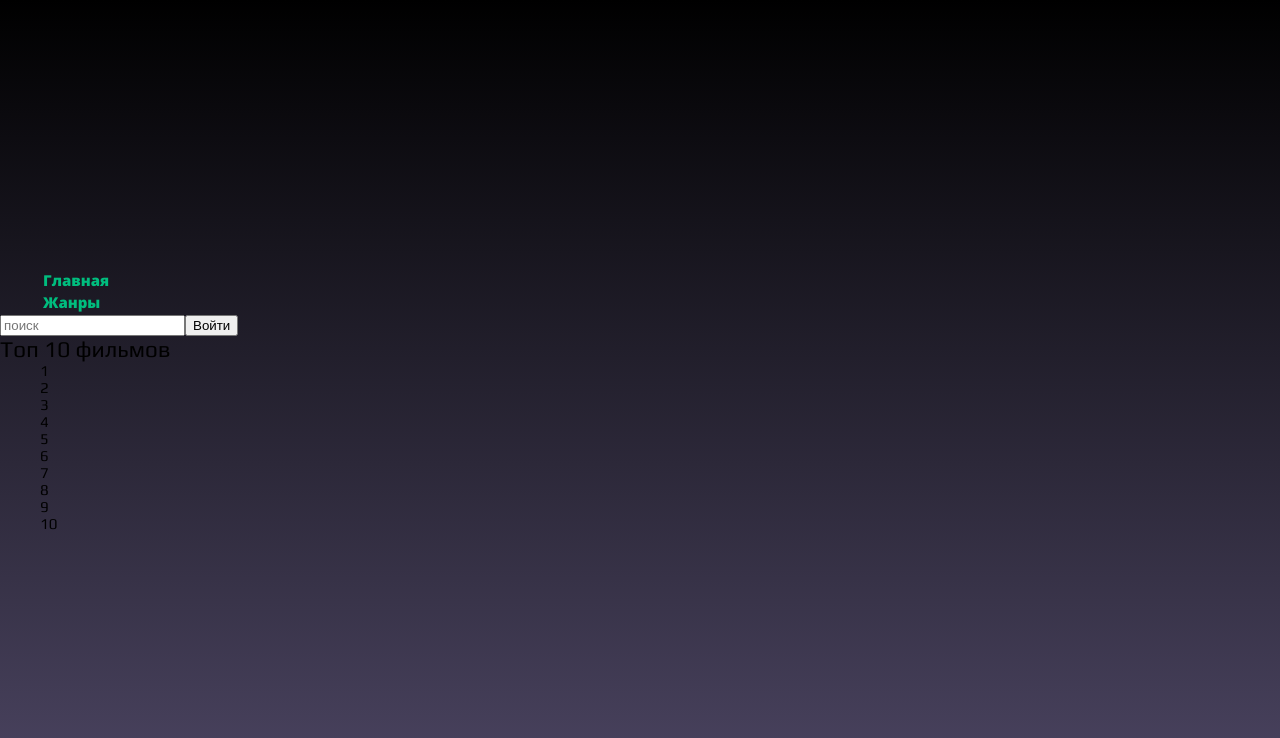
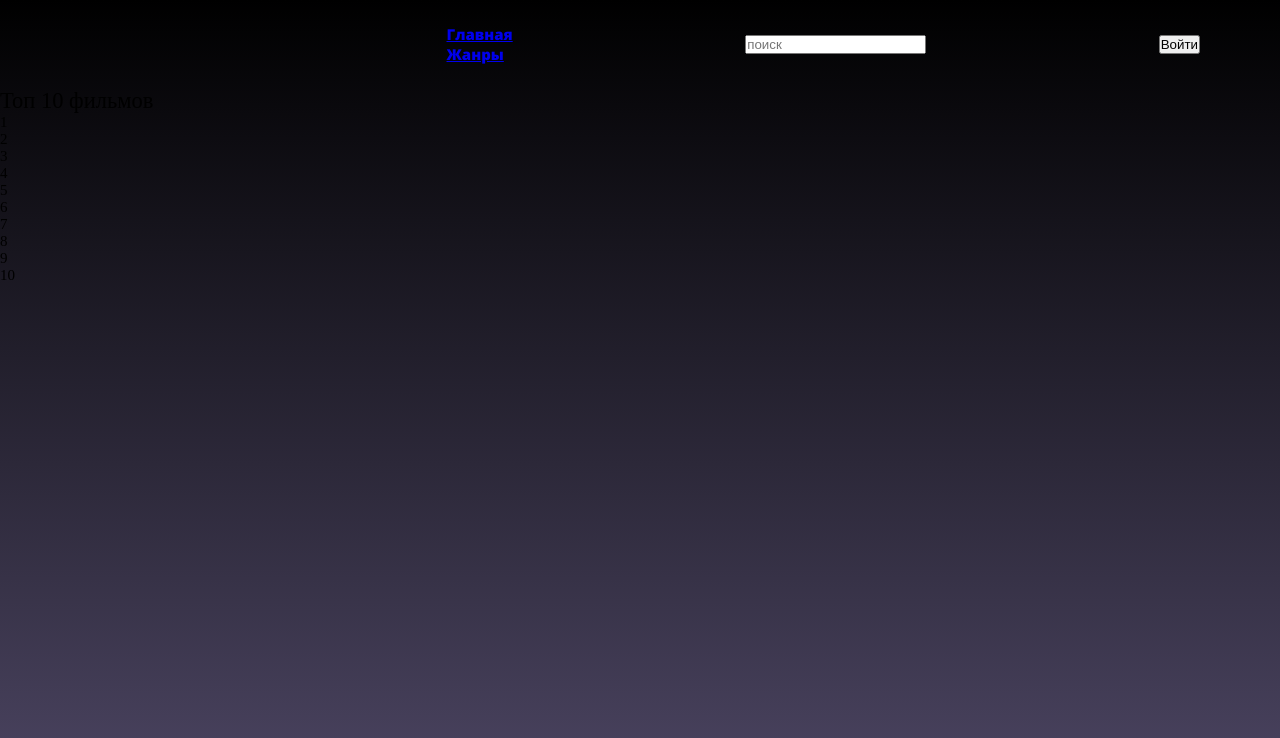
Before and after one commit to sbk-dushman/proj_marusya-cinema, a Vue app: page / in a window 1280 px wide. Shown: the top 738 px of the page. Built offline with nearby package versions, Linux system fonts and the light colour scheme.

Commit message:
start to  blocks

```diff
--- a/src/App.vue
+++ b/src/App.vue
@@ -21,8 +21,4 @@ import AppFooter from './views/AppFooter.vue'
   <AppFooter />
 </template>
 
-<style scoped>
-header {
-  line-height: 1.5;
-}
-</style>
+<style scoped></style>
--- a/src/assets/base.css
+++ b/src/assets/base.css
@@ -81,6 +81,7 @@
   box-sizing: border-box;
   margin: 0;
   font-weight: normal;
+  padding: 0;
 }
 ul {
   list-style: none;
--- a/src/assets/main.css
+++ b/src/assets/main.css
@@ -1,30 +1,7 @@
 @import './base.css';
 
-#app {
+.container {
+  max-width: 1440px;
+  margin: 0 auto;
+  width: 100%;
 }
-
-a,
-.green {
-  text-decoration: none;
-  color: hsla(160, 100%, 37%, 1);
-  transition: 0.4s;
-  padding: 3px;
-}
-
-@media (hover: hover) {
-  a:hover {
-    background-color: hsla(160, 100%, 37%, 0.2);
-  }
-}
-
-@media (min-width: 1024px) {
-  body {
-    display: flex;
-    place-items: center;
-  }
-
-  #app {
-    font-family: var(--font-family);
-
-  }
-}
--- a/src/views/AppFooter.vue
+++ b/src/views/AppFooter.vue
@@ -1,5 +1,6 @@
 <template>
   <footer class="footer">
+    <div class="container footer__container">
       <ul class="footer__contacts">
         <li>
           <a href="http://">
@@ -30,6 +31,7 @@
           </a>
         </li>
       </ul>
+    </div>
   </footer>
 </template>
 
@@ -39,4 +41,15 @@
   width: 36px;
   height: 36px;
 }
+.footer {
+  padding: 40px 80px;
+}
+.footer__container {
+  display: flex;
+  justify-content: flex-end;
+}
+.footer__contacts {
+  display: flex;
+  gap: 24px;
+}
 </style>
--- a/src/views/AppHeader.vue
+++ b/src/views/AppHeader.vue
@@ -1,10 +1,9 @@
 <template>
   <header class="header">
-    <div class="header__logo">
-      <svg class="">
+    <div class="container header__container">
+      <svg class="header__logo">
         <use xlink:href="@/assets/sprite.svg#logo_w"></use>
       </svg>
-    </div>
       <nav class="header__nav">
         <ul class="header__nav-list">
           <li><a href="#">Главная</a></li>
@@ -14,10 +13,24 @@
 
       <input class="header__search" type="text" placeholder="поиск" />
       <button class="header__profile">Войти</button>
+    </div>
   </header>
 </template>
 
 <style>
+.header {
+  padding: 24px 80px;
+}
+.header__logo {
+  width: 134px;
+  height: 32px;
+}
+
+.header__container {
+  display: flex;
+  justify-content: space-between;
+  align-items: center;
+}
 .header__nav {
   font-family: var(--second-family);
 }
```
Also changed, not shown: 1 other file (tests, documents, lock files or other folders). Lines whose indentation alone changed are shown as unchanged.
